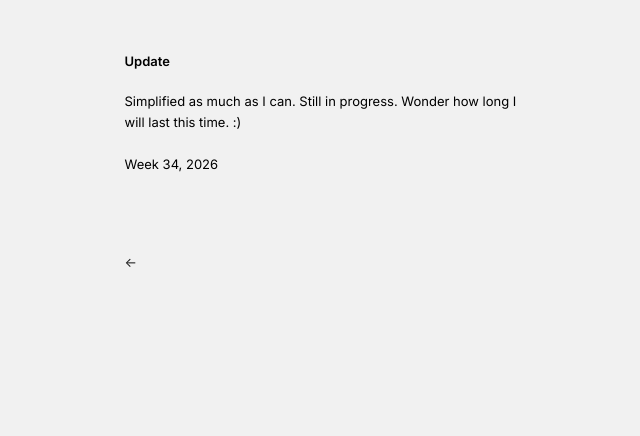
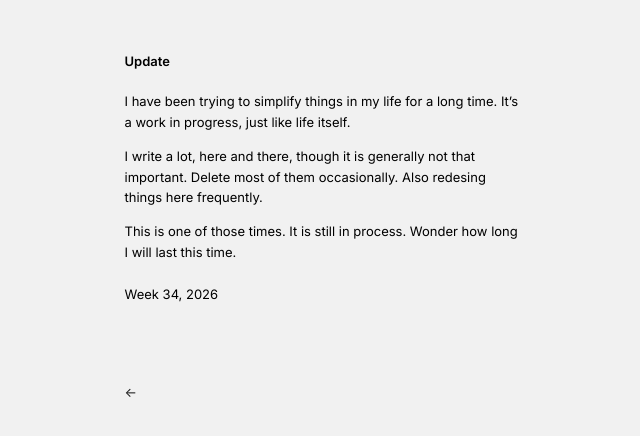
Before and after one commit to hayriartar/hayriartar.github.io, a Jekyll site: the page built from _posts/2026-08-17-update.md, in a window 1280 px wide. Shown: the top 436 px of the page, without its empty margins (308-948 px from the left). Built offline with Jekyll 4.4.1, drawn with Linux system fonts in a browser that asks for light colours.

Commit message:
Revise update post with personal insights
Updated content to reflect ongoing simplification efforts and personal reflections.

```diff
--- a/_posts/2026-08-17-update.md
+++ b/_posts/2026-08-17-update.md
@@ -5,4 +5,9 @@ title:  Update
 date:   2026-08-17
 ---
 
-Simplified as much as I can. Still in progress. Wonder how long I will last this time. :)
+I have been trying to simplify things in my life for a long time. It's a work in progress, just like life itself.
+
+I write a lot, here and there, though it is generally not that important.
+Delete most of them occasionally. Also redesing things here frequently.
+
+This is one of those times. It is still in process. Wonder how long I will last this time.
```
